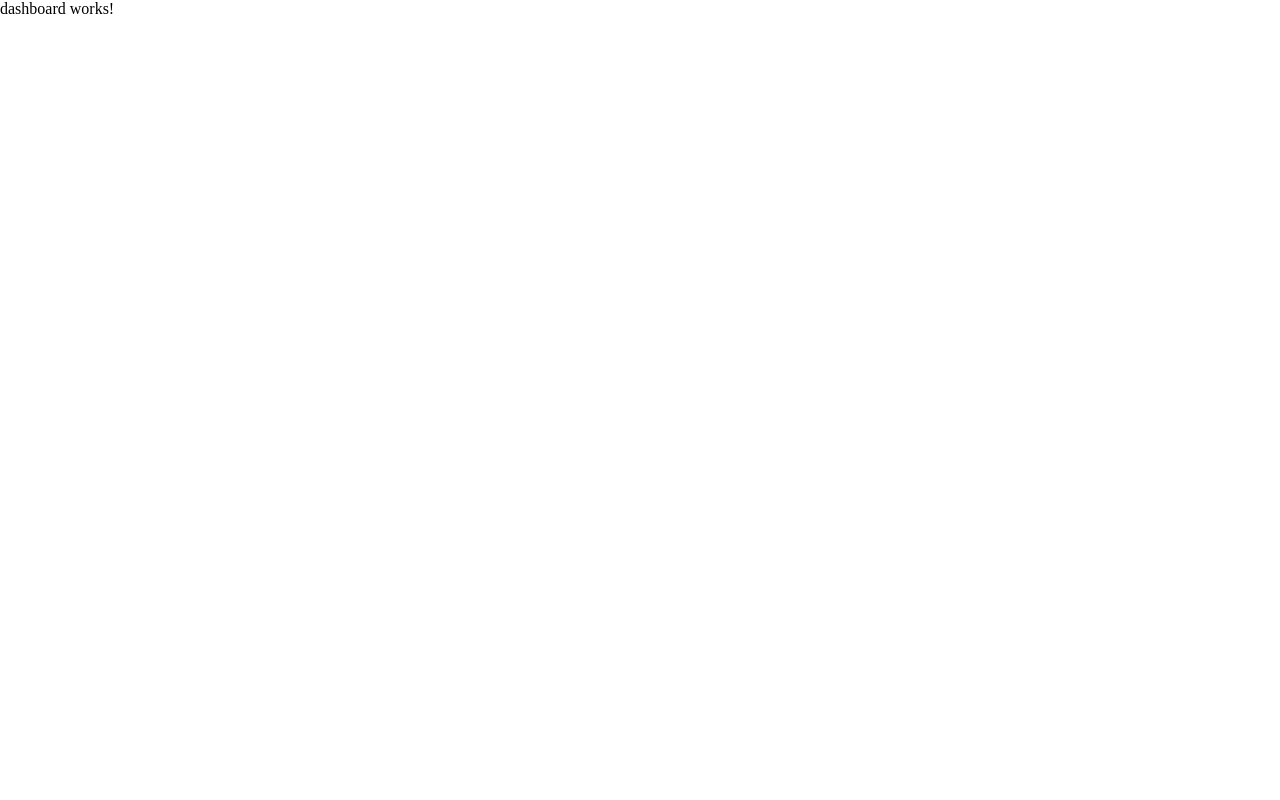
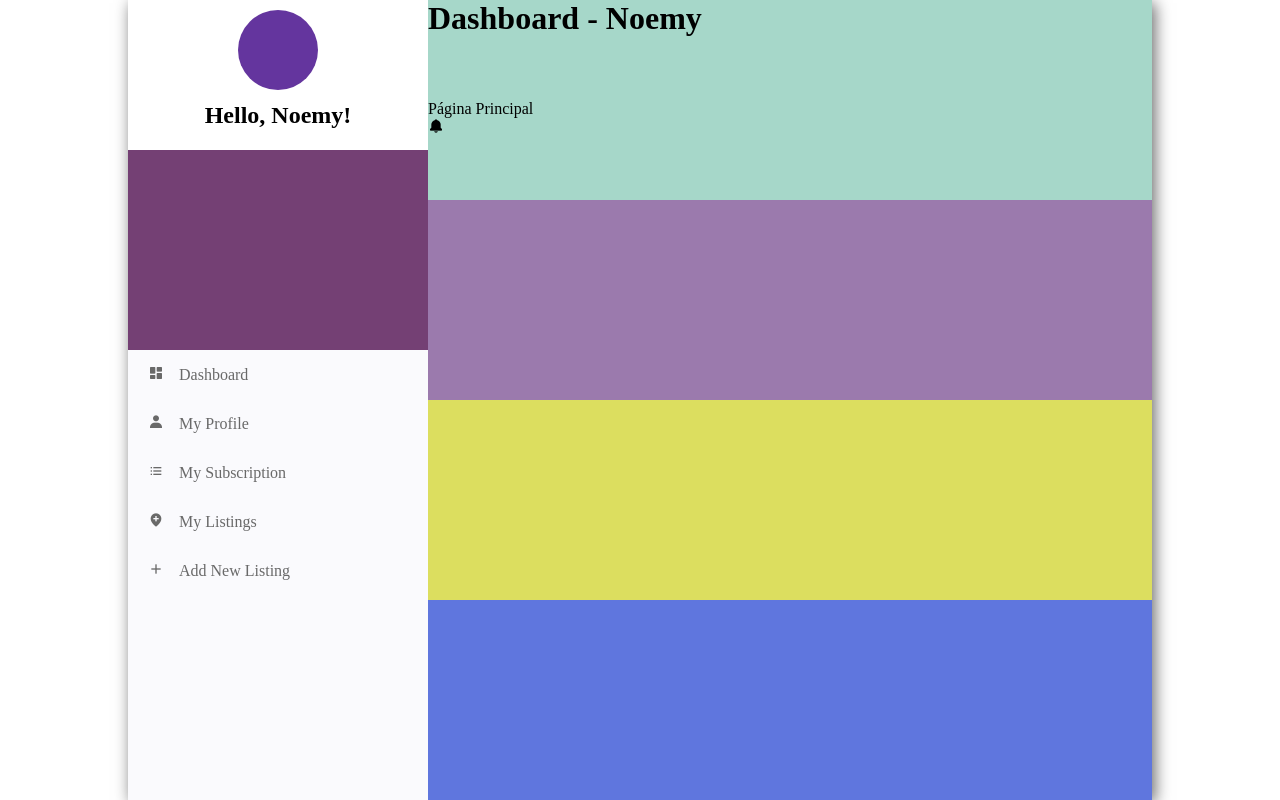
Before and after one commit to NoemyRibeiro/frameworks-2023, an Angular app in the folder my-app/: page /dashboard in a window 1280 px wide. Built offline with nearby package versions, Linux system fonts and the light colour scheme.

Commit message:
Add files via upload

```diff
--- a/my-app/src/app/app.module.ts
+++ b/my-app/src/app/app.module.ts
@@ -7,6 +7,7 @@ import { HeroComponent } from './components/hero/hero.component';
 import { LoginComponent } from './components/login/login.component';
 import { PageNotFoundComponent } from './components/page-not-found/page-not-found.component';
 import { DashboardComponent } from './components/dashboard/dashboard.component';
+
 
 @NgModule({
   declarations: [
--- a/my-app/src/app/components/dashboard/dashboard.component.css
+++ b/my-app/src/app/components/dashboard/dashboard.component.css
@@ -0,0 +1,89 @@
+.container {
+    width: 80%;
+    height: 100vh;
+    display: grid;
+    grid-template-columns: 300px 1fr;
+    margin: 0 auto;
+    box-shadow: 3px 3px 15px #696969;
+}
+
+
+.user-info {
+    display: grid;
+    grid-template-rows: 150px 200px 1fr;
+
+
+}
+
+.profile {
+    display: grid;
+    grid-template-rows: auto auto;
+    justify-content: center;
+    justify-items: center;
+    padding: 10px;
+}
+
+.profile .img {
+    width: 80px;
+    height: 80px;
+    background: rgb(100, 53, 158);
+    border-radius: 50%;
+}
+
+.member {
+    background: rgb(116, 64, 116);
+}
+
+/* .menu {
+    background: rgb(116, 162, 209);
+} */
+
+.user-info .menu {
+    background: #fafafd;
+}
+
+.user-info .menu li  {
+    list-style: none;
+    padding: 15px 20px;
+}
+
+.user-info .menu li i {
+    color: #696969;
+    font-size: 16px;
+    margin-right: 15px;
+}
+
+.user-info .menu li a {
+    color: #696969;
+    font-size: 16px;
+    margin-right: 15px;
+    text-decoration: none;
+
+}
+
+.content {
+    display: grid;
+    grid-template-rows: 1fr 1fr 1fr 1fr;
+    background: #f6f6f6;
+}
+
+.content .box-1 {
+    background: #a6d7c9;
+    display: grid;
+}
+
+.content .box-2 {
+    background: #9b7aad;
+}
+
+.content .box-3 {
+    background: #dcde5f;
+}
+
+.content .box-4 {
+    background: #5f76de;
+}
+
+.li:houver {
+    background: rgb(107, 174, 187);
+}
--- a/my-app/src/app/components/dashboard/dashboard.component.html
+++ b/my-app/src/app/components/dashboard/dashboard.component.html
@@ -1 +1,55 @@
-<p>dashboard works!</p>
+<div class="container">
+<div class="user-info">
+    <div class="profile">
+        <div class="img"></div>
+        <h2>Hello, Noemy!</h2>
+    </div>
+    <div class="member"></div>
+    <div class="menu">
+      <ul>
+        <li>
+            <i class='bx bxs-dashboard'></i>
+            <a href="#">Dashboard</a>
+        </li>
+        <li>
+            <i class='bx bxs-user' ></i>
+            <a href="#">My Profile</a>
+        </li>
+        <li>
+            <i class='bx bx-list-ul' ></i>
+            <a href="#">My Subscription</a>
+        </li>
+        <li>
+            <i class='bx bxs-location-plus' ></i>
+            <a href="#">My Listings</a>
+        </li>
+        <li>
+            <i class='bx bx-plus'></i>
+            <a href="#">Add New Listing</a>
+        </li>
+      </ul>
+
+
+
+    </div>
+</div>
+<div class="content">
+    <div class="box-1">
+
+        <h1>Dashboard - {{ user }}</h1>
+        <div class="header-r">
+            <div class="page">
+                <span>Página Principal</span>
+            </div>
+            <div class="bell">
+                <i class="bx bxs-bell"></i>
+            </div>
+        </div>
+    </div>
+    <div class="box-2"></div>
+    <div class="box-3"></div>
+    <div class="box-4"></div>
+
+</div>
+
+</div>
--- a/my-app/src/app/components/dashboard/dashboard.component.ts
+++ b/my-app/src/app/components/dashboard/dashboard.component.ts
@@ -6,5 +6,6 @@ import { Component } from '@angular/core';
   styleUrls: ['./dashboard.component.css']
 })
 export class DashboardComponent {
+  user = 'Noemy';
 
 }
```
Also changed, not shown: my-app/src/app/components/page-not-found/page-not-found.component.html (line endings or trailing spaces), my-app/src/app/components/page-not-found/page-not-found.component.ts (line endings or trailing spaces).
